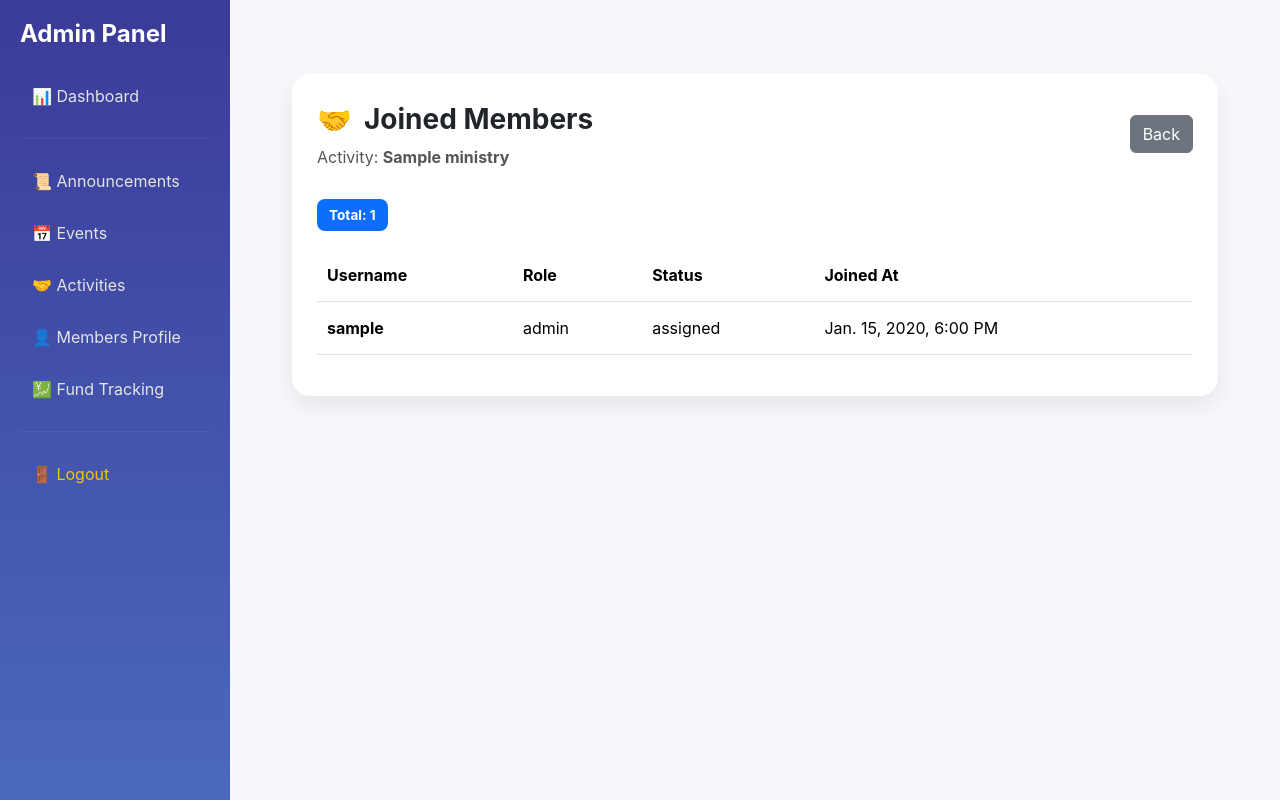
After one commit to Kenn22749/foursquare_church, a Django app: page /admin_ui/ministries/1/volunteers/ in a window 1280 px wide. The commit adds this page. Run offline with Django 5.2, Linux system fonts and the light colour scheme; a user stored in the database is signed in; tables that the repository leaves empty hold one stand-in row (values such as "Sample post").

Commit message:
UI fixes: added registrants and volunteers

```diff
--- /dev/null
+++ b/main/templates/admin_ui/ministries/volunteers.html
@@ -0,0 +1,123 @@
+{% extends 'admin_ui/layout.html' %}
+{% block content %}
+
+<style>
+.card-box {
+  background: #fff;
+  border-radius: 18px;
+  padding: 25px;
+  box-shadow: 0 10px 25px rgba(0,0,0,0.08);
+}
+
+.header-top {
+  display: flex;
+  justify-content: space-between;
+  align-items: center;
+  margin-bottom: 18px;
+}
+
+.header-title {
+  display: flex;
+  align-items: center;
+  gap: 12px;
+}
+
+.header-title h3 {
+  margin: 0;
+  font-weight: 700;
+}
+
+.activity-name {
+  margin-top: 4px;
+  color: #555;
+}
+
+.total-badge {
+  display: inline-block;
+  margin: 12px 0 18px;
+  padding: 6px 12px;
+  border-radius: 8px;
+  background: #0d6efd;
+  color: #fff;
+  font-weight: 700;
+  font-size: 0.85rem;
+}
+
+.table thead th {
+  font-weight: 700;
+  color: #000;
+}
+
+.table td,
+.table th {
+  padding: 14px 10px;
+}
+
+@media (max-width: 768px) {
+  .header-top {
+    flex-direction: column;
+    align-items: flex-start;
+    gap: 12px;
+  }
+
+  .header-top .btn {
+    align-self: flex-start;
+  }
+}
+</style>
+
+<div class="container mt-4">
+  <div class="card-box">
+
+    <div class="header-top">
+      <div>
+        <div class="header-title">
+          <span style="font-size: 28px;">🤝</span>
+          <h3>Joined Members</h3>
+        </div>
+        <p class="activity-name mb-0">
+          Activity: <strong>{{ ministry.name }}</strong>
+        </p>
+      </div>
+
+      <a href="{% url 'admin-ministry-list' %}" class="btn btn-secondary">
+        Back
+      </a>
+    </div>
+
+    <span class="total-badge">Total: {{ volunteers|length }}</span>
+
+    <div class="table-responsive">
+      <table class="table table-hover align-middle">
+        <thead>
+          <tr>
+            <th>Username</th>
+            <th>Role</th>
+            <th>Status</th>
+            <th>Joined At</th>
+          </tr>
+        </thead>
+
+        <tbody>
+          {% for v in volunteers %}
+          <tr>
+            <td><strong>{{ v.member.username }}</strong></td>
+            <td>{{ v.role|default:"—" }}</td>
+            <td>{{ v.status }}</td>
+            <td>{{ v.assigned_at|date:"M. d, Y, g:i A" }}</td>
+          </tr>
+          {% empty %}
+          <tr>
+            <td colspan="4" class="text-center text-muted py-4">
+              No members joined yet.
+            </td>
+          </tr>
+          {% endfor %}
+        </tbody>
+      </table>
+    </div>
+
+  </div>
+</div>
+
+{% endblock %}
--- a/main/urls.py
+++ b/main/urls.py
@@ -42,12 +42,14 @@ path('admin_ui/announcements/<int:pk>/delete/', views_admin.admin_announcement_d
 
 # Admin CRUD for Events
 path('admin_ui/events/', views_admin.admin_event_list, name='admin-event-list'),
+path('admin_ui/events/<int:pk>/registrants/', views_admin.admin_event_registrants, name='admin-event-registrants'),
 path('admin_ui/events/add/', views_admin.admin_event_add, name='admin-event-add'),
 path('admin_ui/events/<int:pk>/edit/', views_admin.admin_event_edit, name='admin-event-edit'),
 path('admin_ui/events/<int:pk>/delete/', views_admin.admin_event_delete, name='admin-event-delete'),
 
 # Admin CRUD for Ministries
 path('admin_ui/ministries/', views_admin.admin_ministry_list, name='admin-ministry-list'),
+path('admin_ui/ministries/<int:pk>/volunteers/', views_admin.admin_ministry_volunteers, name='admin-ministry-volunteers'),
 path('admin_ui/ministries/add/', views_admin.admin_ministry_add, name='admin-ministry-add'),
 path('admin_ui/ministries/<int:pk>/edit/', views_admin.admin_ministry_edit, name='admin-ministry-edit'),
 path('admin_ui/ministries/<int:pk>/delete/', views_admin.admin_ministry_delete, name='admin-ministry-delete'),
--- a/main/views_admin.py
+++ b/main/views_admin.py
@@ -8,7 +8,7 @@ from django.utils import timezone
 from django.db.models import Sum
 from django.core.paginator import Paginator
 
-from .models import Announcement, Event, Ministry, MemberProfile, Donation
+from .models import Announcement, Event, Ministry, MemberProfile, Donation, EventRegistration, VolunteerAssignment
 
 
 def admin_only(user):
@@ -88,6 +88,16 @@ def admin_ministry_list(request):
         'ministries': ministries
     })
 
+@user_passes_test(admin_only)
+def admin_ministry_volunteers(request, pk):
+    ministry = get_object_or_404(Ministry, pk=pk)
+    volunteers = VolunteerAssignment.objects.filter(ministry=ministry).select_related("member").order_by("-assigned_at")
+
+    return render(request, "admin_ui/ministries/volunteers.html", {
+        "ministry": ministry,
+        "volunteers": volunteers,
+    })
+
 
 @user_passes_test(admin_only)
 def admin_ministry_add(request):
@@ -147,6 +157,16 @@ def admin_event_list(request):
     events = Event.objects.order_by('-date', '-time')
     return render(request, 'admin_ui/events/list.html', {
         'events': events
+    })
+
+@user_passes_test(admin_only)
+def admin_event_registrants(request, pk):
+    event = get_object_or_404(Event, pk=pk)
+    registrants = EventRegistration.objects.filter(event=event).select_related("member").order_by("-registered_at")
+
+    return render(request, "admin_ui/events/registrants.html", {
+        "event": event,
+        "registrants": registrants,
     })
 
 
```
Also changed, not shown: main/templates/admin_ui/events/list.html (+69 -13 lines), main/templates/admin_ui/events/registrants.html (added, +67 -0 lines), main/templates/admin_ui/ministries/list.html (+59 -24 lines).
